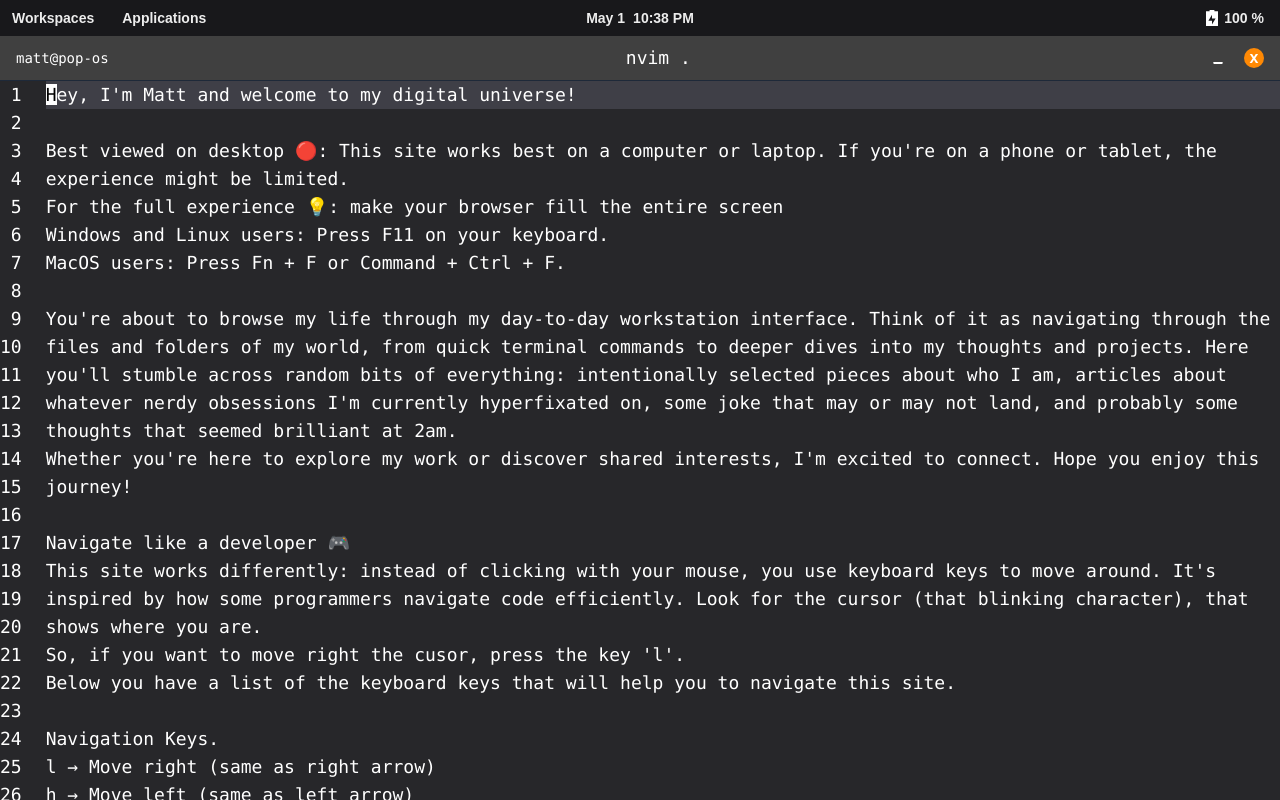
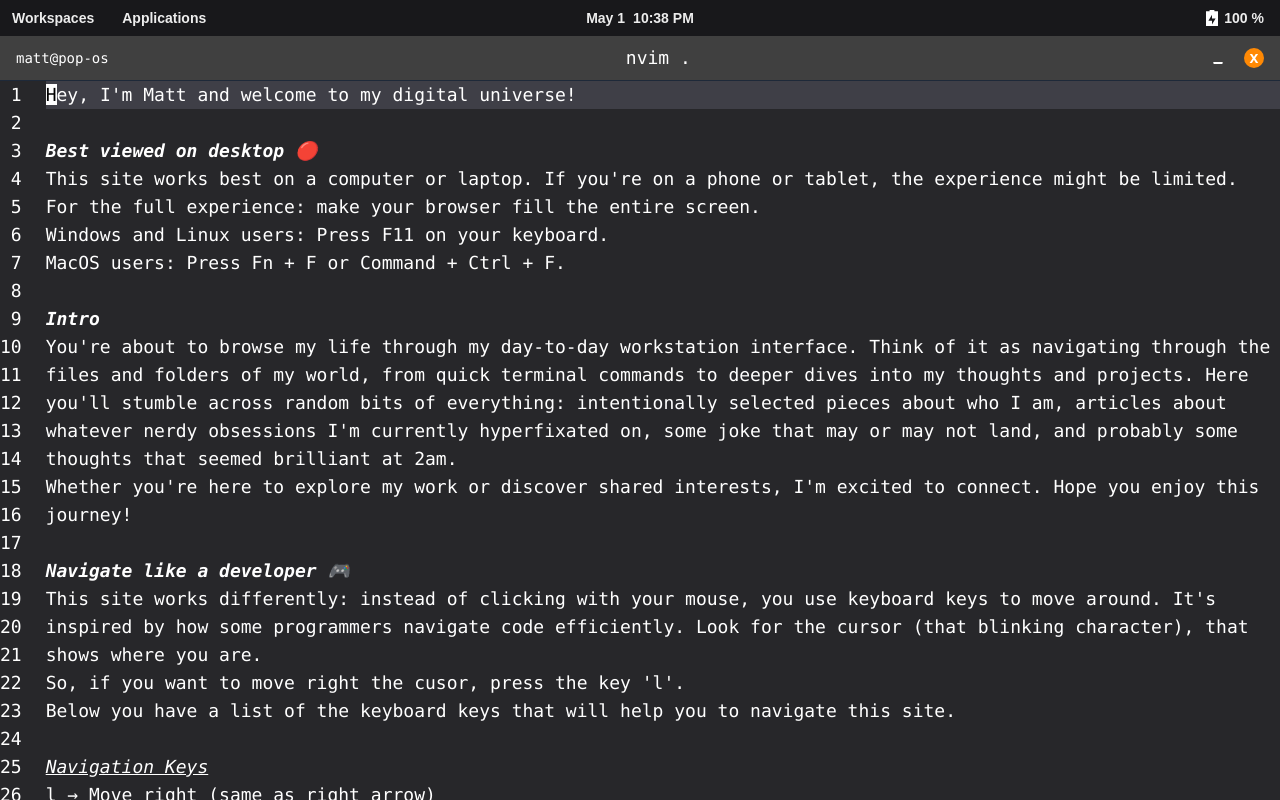
Before and after one commit to mattszein/mattszein, a Next.js app: page / in a window 1280 px wide. Built offline with nearby package versions, Linux system fonts and the light colour scheme.

Commit message:
fix some content

```diff
--- a/app/coding/page.mdx
+++ b/app/coding/page.mdx
@@ -24,9 +24,9 @@ I've realized how crucial clear communication is. Code is communication. Documen
 I'm currently studying AI from the ground up: its history, fundamentals, the
 math behind it, different algorithms and their applications. Also exploring Rust and whatever else seems interesting and useful.
 
+<br />
+
 ## Learning What Matters
-
-<br />
 
 I need to be honest about my most recent role: I was Tech Lead at an online casino. I took the job because I needed work, and initially rationalized it  as "just a technical challenge." And technically it was: leading a team, architecting scalable systems, solving engineering problems.
 
--- a/app/page.mdx
+++ b/app/page.mdx
@@ -1,19 +1,24 @@
 Hey, I'm Matt and welcome to my digital universe!
 <br/>
-Best viewed on desktop 🔴: This site works best on a computer or laptop. If you're on a phone or tablet, the experience might be limited.
 
-For the full experience 💡: make your browser fill the entire screen
+## Best viewed on desktop 🔴
+
+This site works best on a computer or laptop. If you're on a phone or tablet, the experience might be limited.
+For the full experience: make your browser fill the entire screen.
 
 - Windows and Linux users: Press F11 on your keyboard.
 - MacOS users: Press Fn + F or Command + Ctrl + F.
 
 <br/>
 
+## Intro
+
 You're about to browse my life through my day-to-day workstation interface. Think of it as navigating through the files and folders of my world, from quick terminal commands to deeper dives into my thoughts and projects. Here you'll stumble across random bits of everything: intentionally selected pieces about who I am, articles about whatever nerdy obsessions I'm currently hyperfixated on, some joke that may or may not land, and probably some thoughts that seemed brilliant at 2am.
 
 Whether you're here to explore my work or discover shared interests, I'm excited to connect. Hope you enjoy this journey!
 <br/>
-Navigate like a developer 🎮
+
+## Navigate like a developer 🎮
 
 This site works differently: instead of clicking with your mouse, you use keyboard keys to move around. It's inspired by how some programmers navigate code efficiently. Look for the cursor (that blinking character), that shows where you are.
 
@@ -21,7 +26,8 @@ So, if you want to move right the cusor, press the key 'l'.
 
 Below you have a list of the keyboard keys that will help you to navigate this site.
 <br/>
-Navigation Keys.
+
+### Navigation Keys
 
 - l → Move right (same as right arrow)
 - h → Move left (same as left arrow)
```
